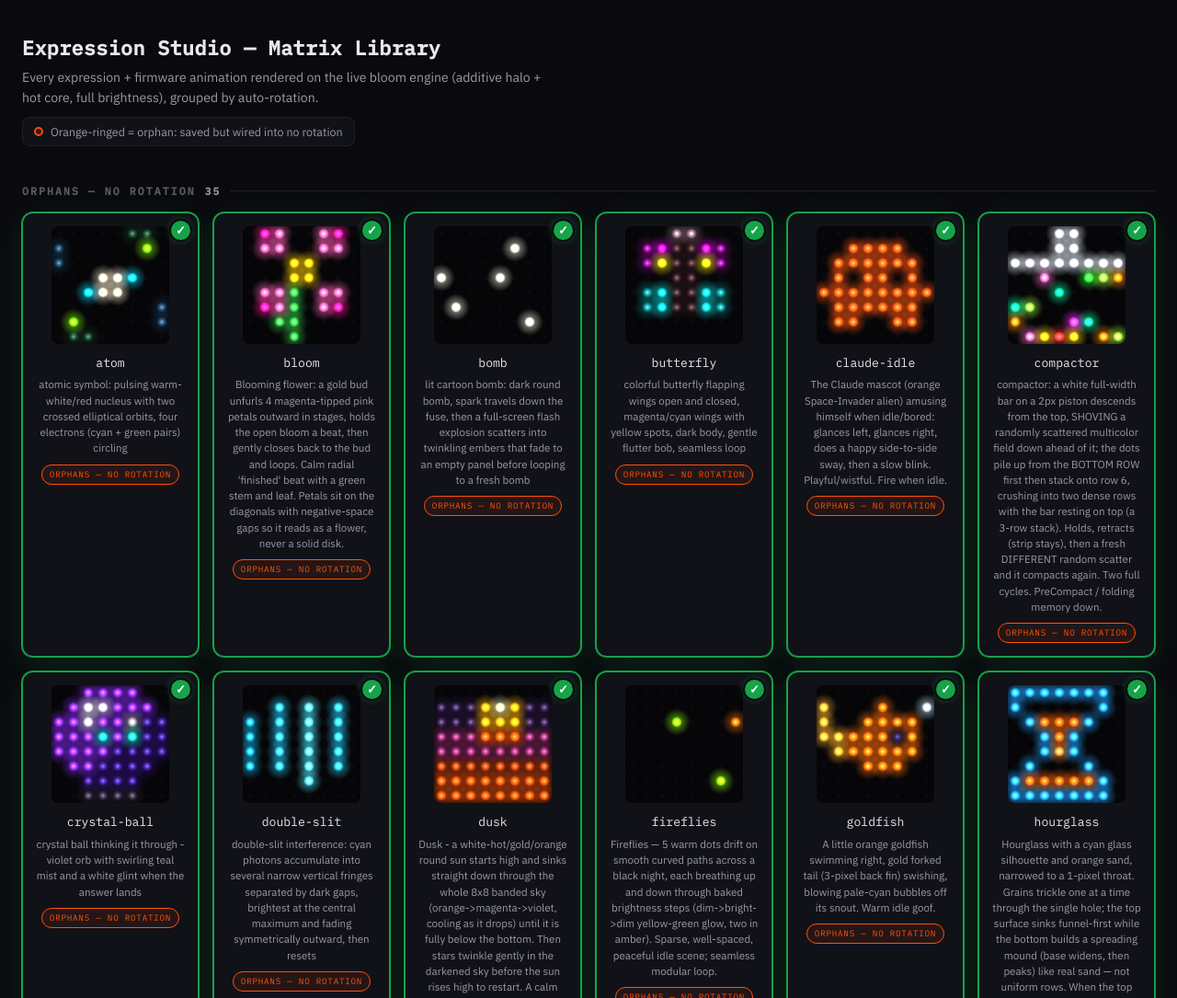
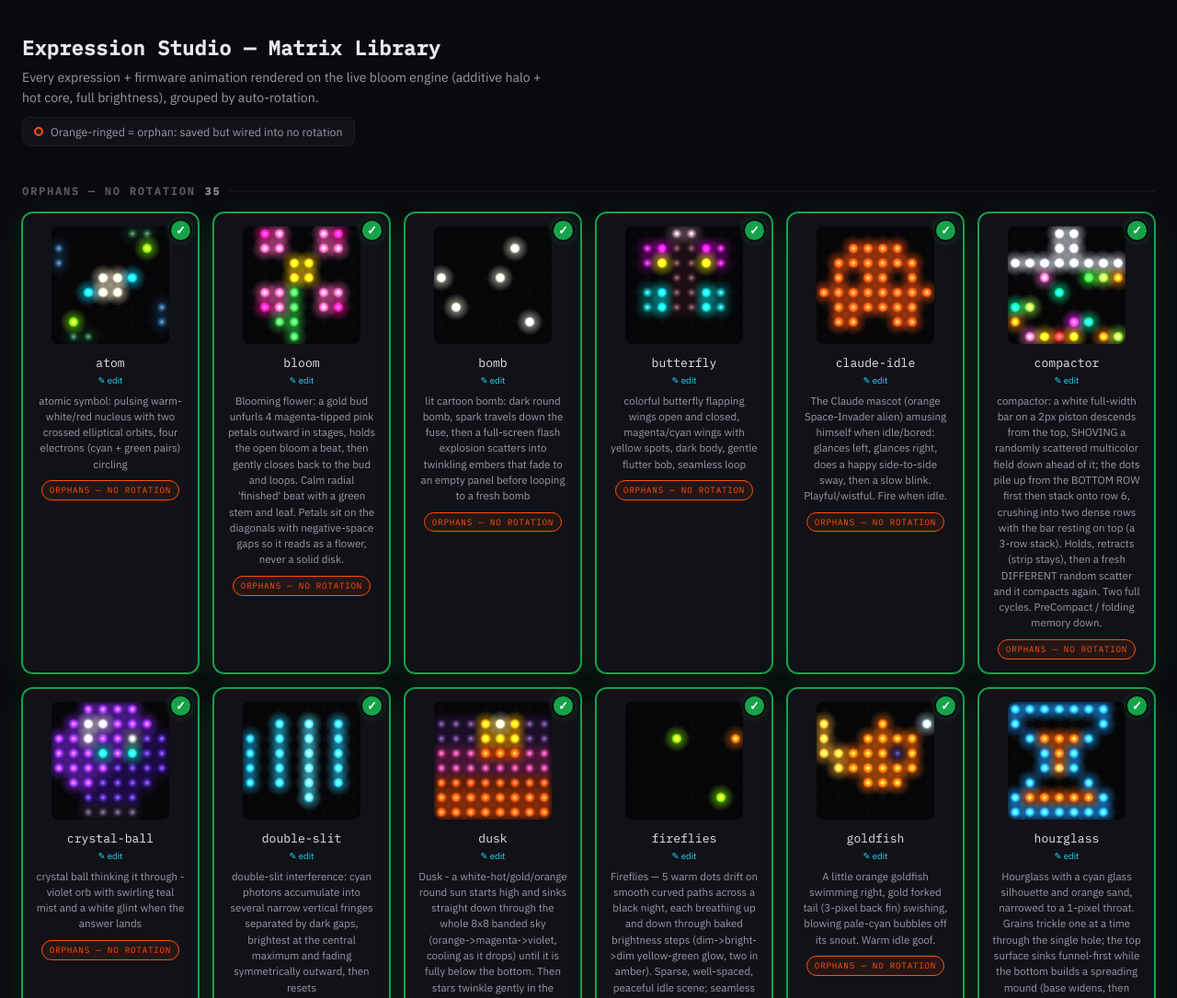
Before and after one commit to srfinch17/claude-expression-studio, a website with bundled scripts: page studio/index.html in a window 1280 px wide. Shown: the top 1085 px of the page at 92% size. Built offline with nearby package versions, Linux system fonts and the light colour scheme; animation ran at ten frames a second.

Commit message:
feat(studio): '✎ edit' link to frame-editor on saved-expression tiles

```diff
--- a/studio/gallery.js
+++ b/studio/gallery.js
@@ -25,7 +25,7 @@ const FW_DEFAULTS = {
 
 const panels = [];
 
-function cell(grid, name, desc, group, approved) {
+function cell(grid, name, desc, group, approved, editable) {
   const el = document.createElement("div");
   el.className = "cell" + (group === "orphan" ? " orphan" : "") + (approved ? " approved" : "");
   if (approved) {
@@ -34,6 +34,8 @@ function cell(grid, name, desc, group, approved) {
   const cv = document.createElement("canvas"); cv.width = 128; cv.height = 128;
   el.appendChild(cv);
   const nm = document.createElement("div"); nm.className = "name"; nm.textContent = name; el.appendChild(nm);
+  if (editable) { const ed = document.createElement("a"); ed.className = "editlink"; ed.href = `./frame-editor.html?name=${encodeURIComponent(name)}`;
+    ed.textContent = "✎ edit"; ed.title = "Edit this expression"; el.appendChild(ed); }
   const ds = document.createElement("div"); ds.className = "desc"; ds.textContent = desc || ""; el.appendChild(ds);
   const bd = document.createElement("div"); bd.className = "badge " + group; bd.textContent = GROUP_TITLE[group]; el.appendChild(bd);
   grid.appendChild(el);
@@ -69,7 +71,7 @@ async function build() {
           const sim = FIRMWARE_SIMS[it.name](FW_DEFAULTS[it.name] || {});
           const p = new Panel(cv); p.setStepper(() => sim.frame(), sim.frame_ms); panels.push(p);
         } else {
-          const cv = cell(grid, it.name, it.description, group, it.approved);
+          const cv = cell(grid, it.name, it.description, group, it.approved, it.source === "saved");
           const expr = resolveExpression(it);
           const p = new Panel(cv); p.setFrames(expr.frames, expr.frame_ms); panels.push(p);
         }
--- a/studio/index.html
+++ b/studio/index.html
@@ -219,6 +219,8 @@
     border-radius: 4px;
     font-size: .85em;
   }
+  .editlink { display:inline-block; margin-top:3px; font-size:.6rem; color:var(--cyan,#22ddff); text-decoration:none; }
+  .editlink:hover { text-decoration:underline; }
 </style>
 </head>
 <body>
```
Also changed, not shown: studio/editor.html (+5 -0 lines).
